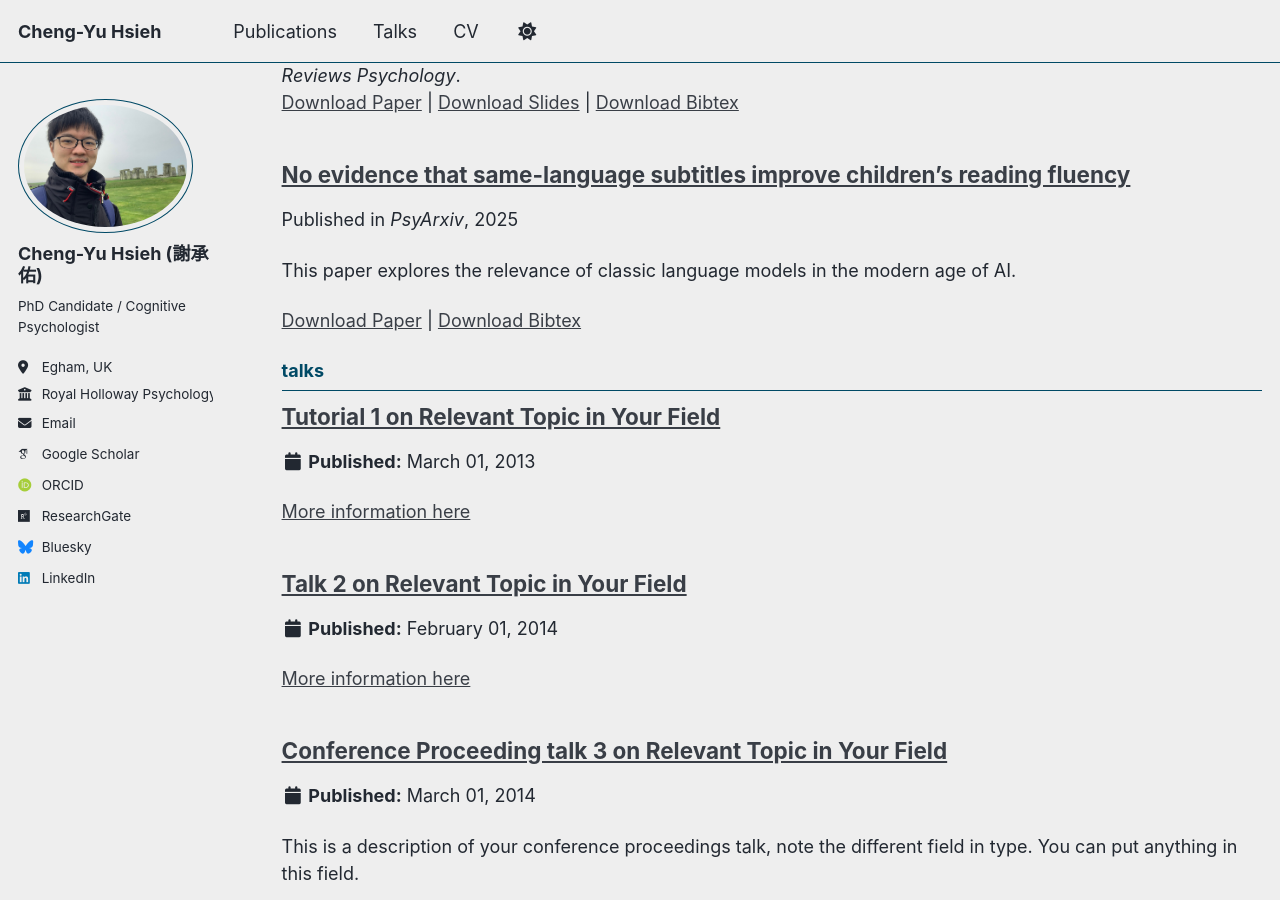
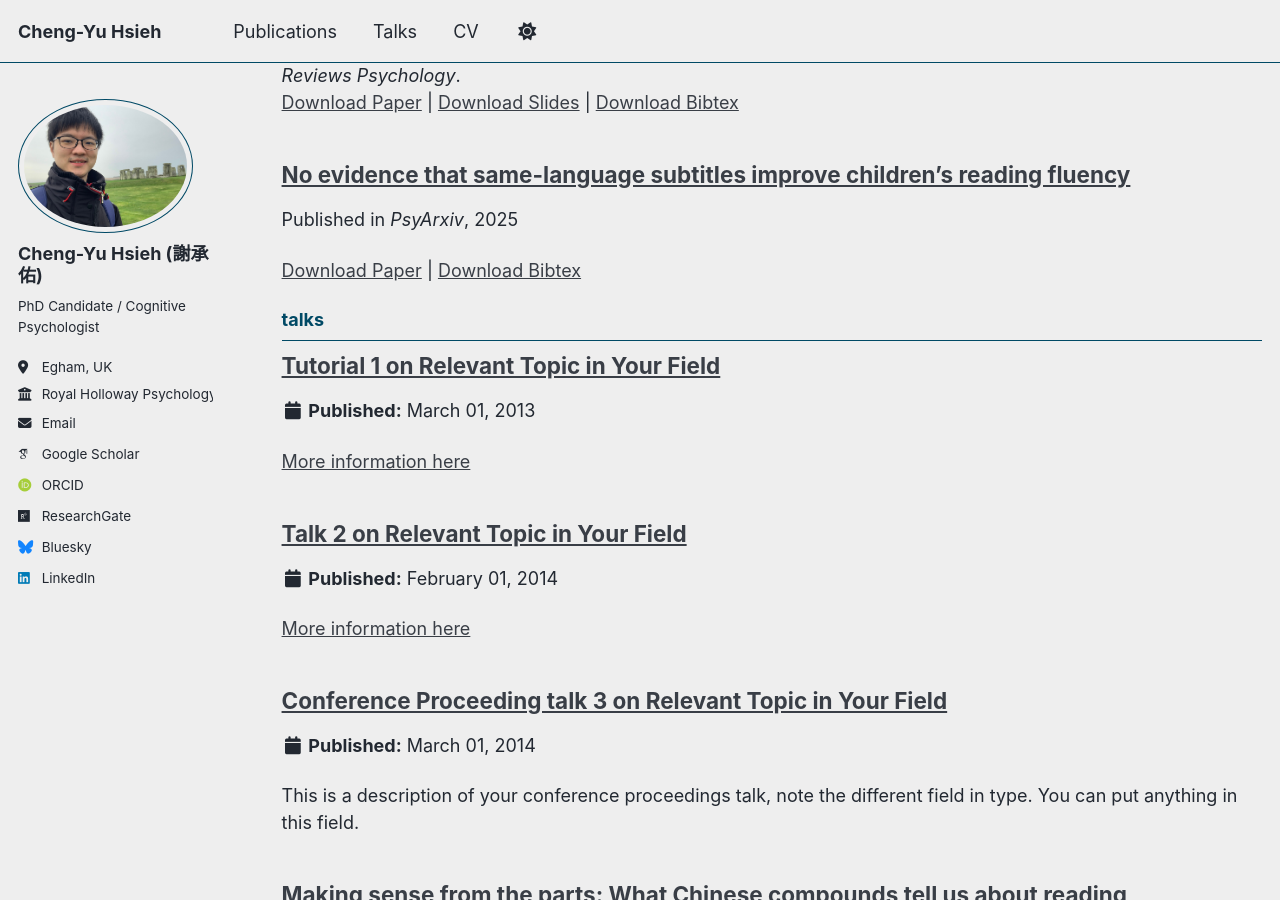
Before and after one commit to cyhsieh-psy/cyhsieh-psy.github.io, a Jekyll site: the page built from _pages/collection-archive.html, in a window 1280 px wide and 900 px high, scrolled down 2966 px. Built offline with Jekyll 4.4.1, drawn with Linux system fonts in a browser that asks for light colours; some web fonts are replaced; a script that is not in the unit is left out.

Commit message:
Update 2025-same-language-subtitles.md

```diff
--- a/_publications/2025-same-language-subtitles.md
+++ b/_publications/2025-same-language-subtitles.md
@@ -3,7 +3,7 @@ title: "No evidence that same-language subtitles improve children’s reading fl
 collection: publications
 category: preprint
 permalink: /publication/2025-same-language-subtitles/
-excerpt: "This paper explores the relevance of classic language models in the modern age of AI."
+excerpt: ""
 venue: "PsyArxiv"
 slidesurl: ""
 paperurl: "https://osf.io/preprints/psyarxiv/eh4pb_v1"
```
